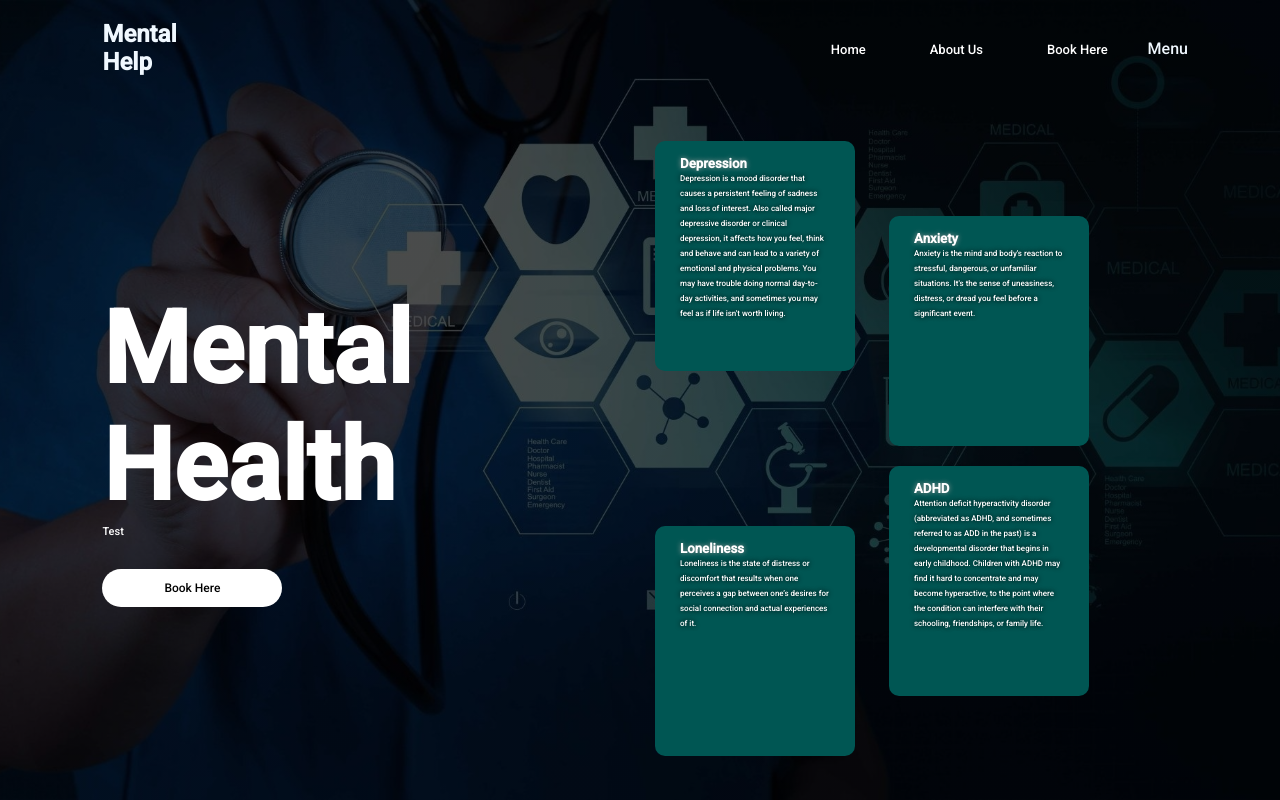
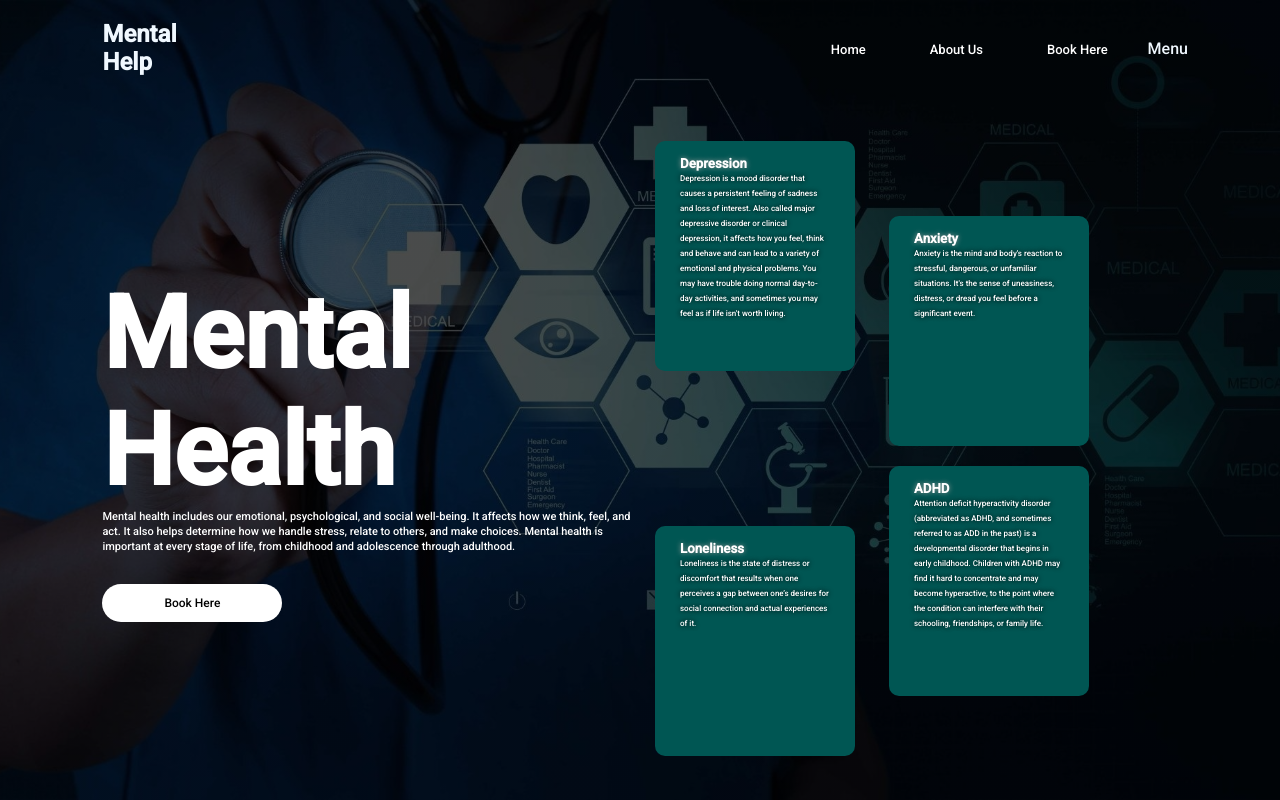
Before and after one commit to austin1912/MentalHelp, a plain HTML site: page index.html in a window 1280 px wide. Drawn offline with Linux system fonts and the light colour scheme.

Commit message:
Add files via upload

```diff
--- a/index.html
+++ b/index.html
@@ -23,7 +23,7 @@
         <div class="row">
             <div class="col">
                 <h1>Mental Health</h1>
-                <div class="p">Test</div>
+                <div class="p">Mental health includes our emotional, psychological, and social well-being. It affects how we think, feel, and act. It also helps determine how we handle stress, relate to others, and make choices. Mental health is important at every stage of life, from childhood and adolescence through adulthood.</div>
                 <button type="button">Book Here</button>
             </div>
             <div class="col">
```
